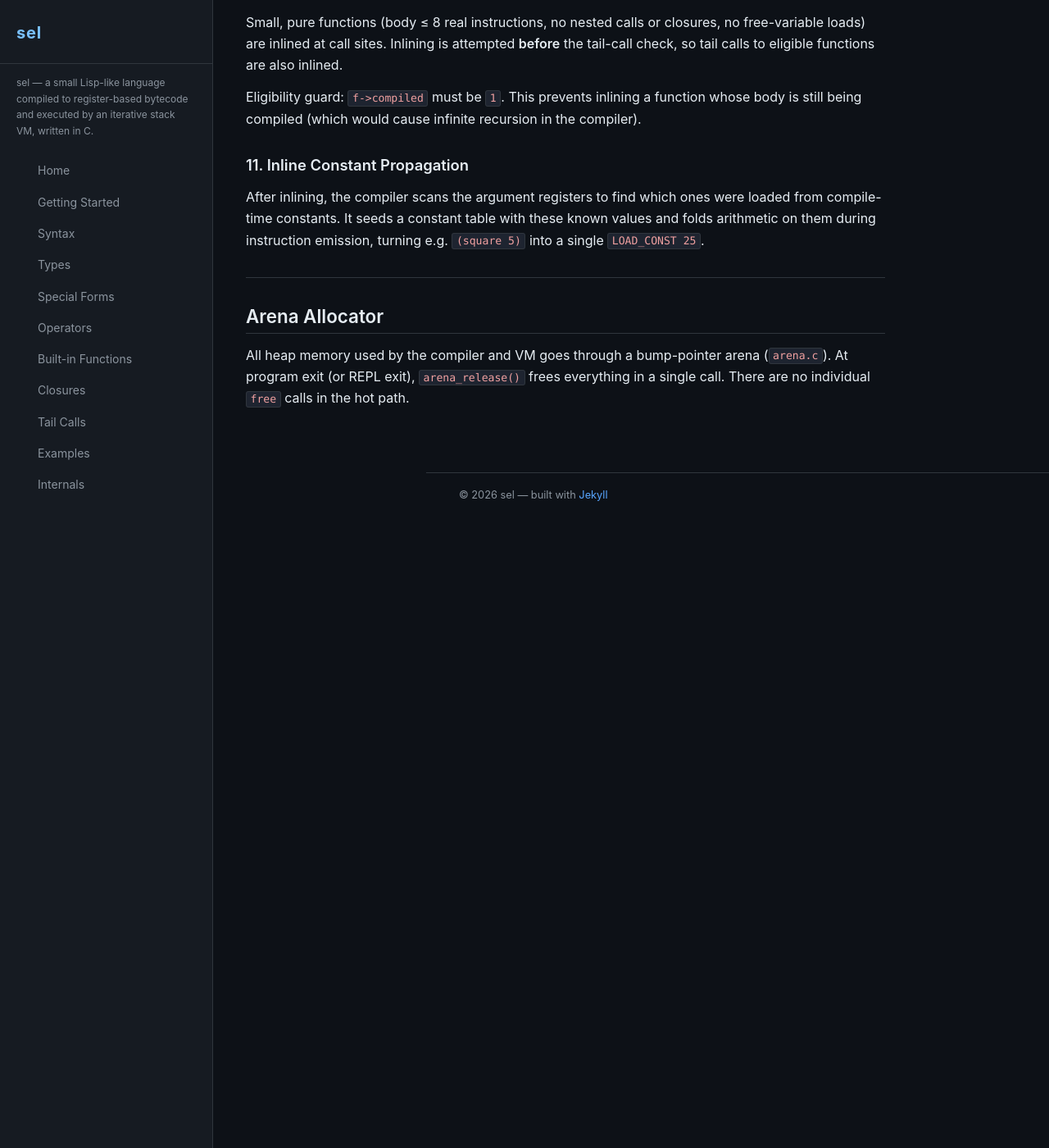
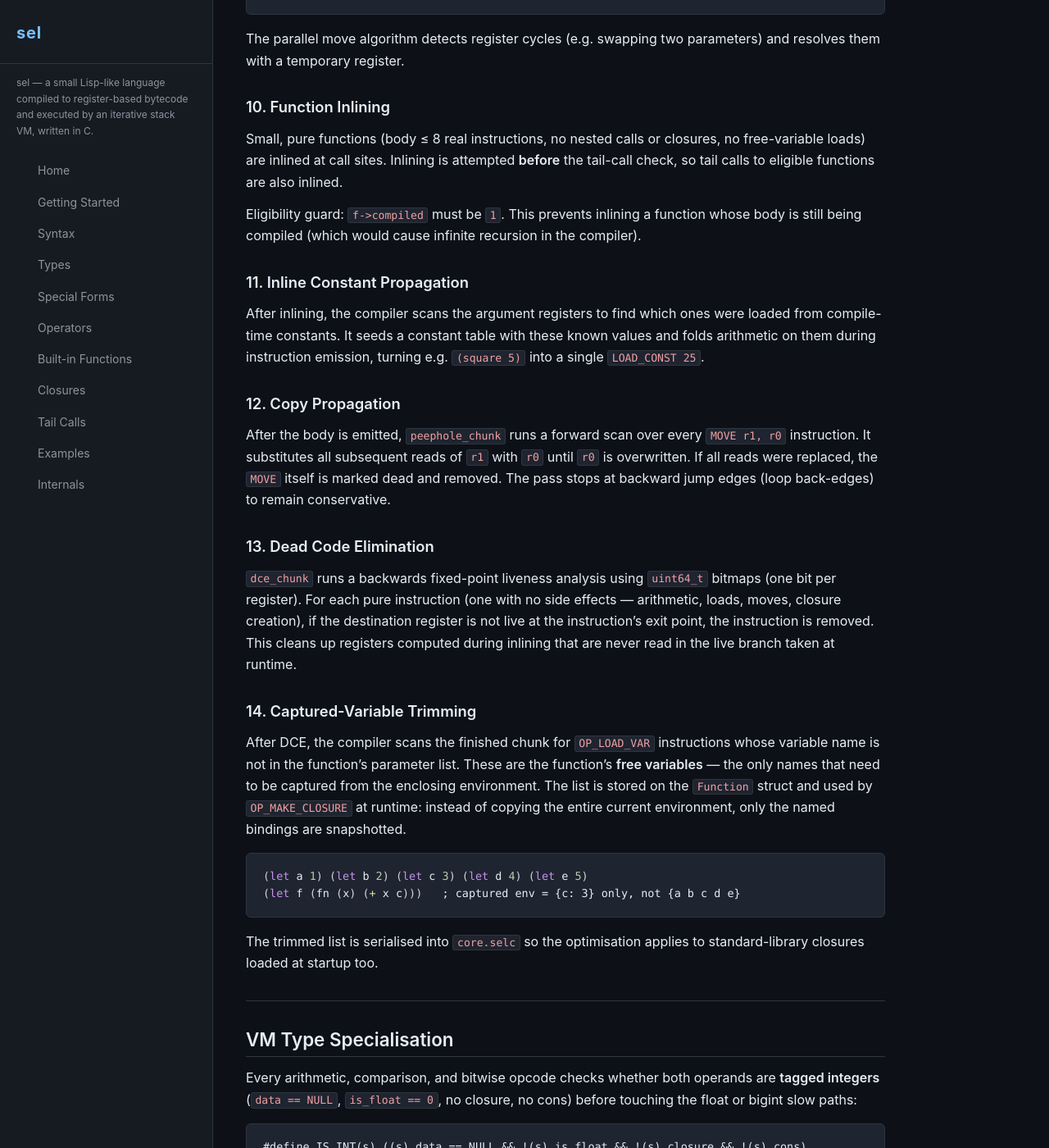
Before and after one commit to Luca00casati/sel-doc, a Jekyll site: the page built from docs/internals.md, in a window 1280 px wide and 1400 px high, scrolled down 9708 px. Shown: the whole window at 82% size. Built offline with Jekyll 4.4.1, drawn with Linux system fonts in a browser that asks for light colours; before the commit the page ends 10338 px from its top, so only the background shows below that; some of the changed text lies outside the part shown.

Commit message:
document DCE, copy-prop, closure trimming, and type specialisation
- OP_MAKE_CLOSURE: note captures free variables only, not whole env
- core.selc format: bump to version 2, document free_var_count/names
- Compiler optimisations: add passes 12 (copy propagation), 13 (DCE),
  14 (captured-variable trimming); update count from eleven to fourteen
- New VM Type Specialisation section: IS_INT fast path, tagged integer
  constants, boolean results feeding JMP_IF_FALSE
- closures.md: update implementation notes to describe trimmed capture
  and clarify escape analysis

Co-Authored-By: Claude Sonnet 4.6 <noreply@anthropic.com>

````diff
--- a/docs/internals.md
+++ b/docs/internals.md
@@ -162,7 +162,7 @@ All opcodes are in the `OpCode` enum in `vm.h`. Each instruction has:
 | `OP_TAIL_CALL` | Reuse current frame; `a` = function id |
 | `OP_TAIL_CALL_VAL` | Reuse current frame; `a` = register holding closure |
 | `OP_RET` | Pop frame; write `regs[dst]` into caller's `ret_dst` |
-| `OP_MAKE_CLOSURE` | `dst = new Closure(fn_id=a, captured_env=copy of cur_env)` |
+| `OP_MAKE_CLOSURE` | `dst = new Closure(fn_id=a, captured_env=free variables only)` |
 
 ### List
 
@@ -260,9 +260,10 @@ directly into the global tables — no tokenising or compiling happens.
 
 ```
 "SELC"            4-byte magic
-uint32            version (= 1)
+uint32            version (= 2)
 uint32            function count
-[Function] × N    each: name, arity, param names, Chunk bytecode
+[Function] × N    each: name, arity, param names,
+                        free_var_count, free_var_names, Chunk bytecode
 uint32            macro count
 [MacroDef] × M    each: name, arity, param names, body Node tree
 ```
@@ -270,14 +271,14 @@ uint32            macro count
 Strings are length-prefixed (`uint32` + bytes). Node trees are tagged
 recursively (symbol / number / string-literal / list).
 
-If `core.selc` is absent the interpreter falls back to compiling `core.sel`
-from source. If it is present but corrupt it exits with an error.
+If `core.selc` is absent or corrupt the interpreter exits with an error.
+Run `./sel --compile core.sel core.selc` to rebuild it.
 
 ---
 
 ## Compiler Optimisations
 
-Eleven optimisation passes are applied at compile time, in order:
+Fourteen optimisation passes are applied at compile time, in order:
 
 ### 1. Constant Folding
 
@@ -365,6 +366,64 @@ were loaded from compile-time constants. It seeds a constant table with these
 known values and folds arithmetic on them during instruction emission, turning
 e.g. `(square 5)` into a single `LOAD_CONST 25`.
 
+### 12. Copy Propagation
+
+After the body is emitted, `peephole_chunk` runs a forward scan over every
+`MOVE r1, r0` instruction. It substitutes all subsequent reads of `r1` with
+`r0` until `r0` is overwritten. If all reads were replaced, the `MOVE` itself
+is marked dead and removed. The pass stops at backward jump edges (loop
+back-edges) to remain conservative.
+
+### 13. Dead Code Elimination
+
+`dce_chunk` runs a backwards fixed-point liveness analysis using `uint64_t`
+bitmaps (one bit per register). For each pure instruction (one with no
+side effects — arithmetic, loads, moves, closure creation), if the destination
+register is not live at the instruction's exit point, the instruction is
+removed. This cleans up registers computed during inlining that are never
+read in the live branch taken at runtime.
+
+### 14. Captured-Variable Trimming
+
+After DCE, the compiler scans the finished chunk for `OP_LOAD_VAR`
+instructions whose variable name is not in the function's parameter list.
+These are the function's **free variables** — the only names that need to be
+captured from the enclosing environment. The list is stored on the `Function`
+struct and used by `OP_MAKE_CLOSURE` at runtime: instead of copying the
+entire current environment, only the named bindings are snapshotted.
+
+```lisp
+(let a 1) (let b 2) (let c 3) (let d 4) (let e 5)
+(let f (fn (x) (+ x c)))   ; captured env = {c: 3} only, not {a b c d e}
+```
+
+The trimmed list is serialised into `core.selc` so the optimisation applies
+to standard-library closures loaded at startup too.
+
+---
+
+## VM Type Specialisation
+
+Every arithmetic, comparison, and bitwise opcode checks whether both operands
+are **tagged integers** (`data == NULL`, `is_float == 0`, no closure, no cons)
+before touching the float or bigint slow paths:
+
+```c
+#define IS_INT(s) ((s).data == NULL && !(s).is_float && !(s).closure && !(s).cons)
+```
+
+When `IS_INT` is true for all register inputs, the value is read directly from
+`.ival` — no parsing, no function call, no type-dispatch chain. This is the
+common case for integer-heavy programs.
+
+Compile-time integer constants (immediates in `*_IMM` instructions, folded
+constants in `OP_LOAD_CONST`) are stored as tagged integers, so `IS_INT` is
+always true for them without any runtime check.
+
+Boolean results (`OP_LT`, `OP_EQ`, `OP_NOT`, and their IMM variants) are also
+emitted as tagged integers (`ival = 0` or `1`), so a comparison feeding
+directly into `OP_JMP_IF_FALSE` hits the integer fast path.
+
 ---
 
 ## Arena Allocator
````
Also changed, not shown: other parts of docs/internals.md (+1 -1 lines), docs/closures.md (+11 -5 lines).
